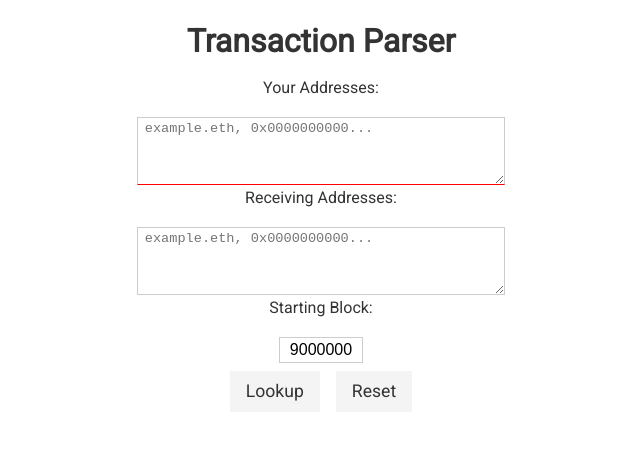
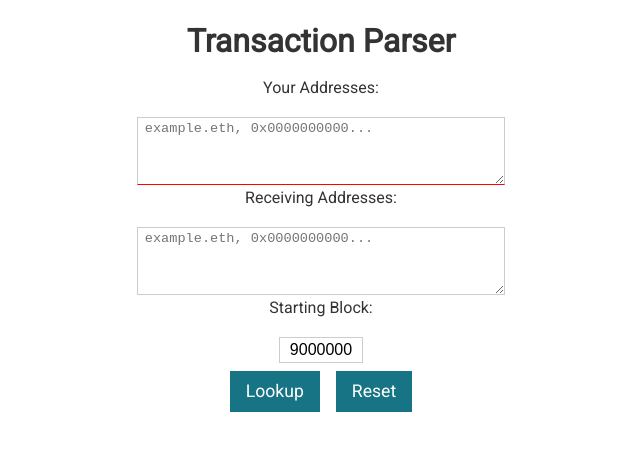
Before and after one commit to Flash-Git/Parser, a React app: page / in a window 1280 px wide. Shown: the top 450 px of the page, without its empty margins (319-959 px from the left). Built offline with nearby package versions, Linux system fonts and the light colour scheme.

Commit message:
Disabled submit button while updating inputs

```diff
--- a/src/components/parsers/ParserTxLookup.tsx
+++ b/src/components/parsers/ParserTxLookup.tsx
@@ -268,6 +268,7 @@ const ParserTxLookup: FC<Props> = ({
             fontSize: "0.85rem",
             maxWidth: "27em",
             marginBottom: "0",
+            // borderBottom: "1px solid transparent",
             ...borderStyle(addressesValid, addressesLoading)
           }}
         />
@@ -285,6 +286,7 @@ const ParserTxLookup: FC<Props> = ({
             fontSize: "0.85rem",
             maxWidth: "27em",
             marginBottom: "0",
+            // borderBottom: "1px solid transparent",
             ...borderStyle(receivingAddressesValid, receivingAddressesLoading)
           }}
         />
@@ -299,6 +301,7 @@ const ParserTxLookup: FC<Props> = ({
           onChange={e => setStartBlock(e.target.value)}
           style={{
             marginBottom: "0",
+            // borderBottom: "1px solid transparent",
             ...borderStyle(startBlockValid, startBlockLoading)
           }}
         />
@@ -306,10 +309,18 @@ const ParserTxLookup: FC<Props> = ({
         {submitted && <Error msg={startBlockError} />}
 
         <div className="center text-center">
-          <button className="btn m" type="submit">
+          <button
+            className={"btn btn-primary m"}
+            type="submit"
+            disabled={
+              addressesCount.current !== 0 ||
+              receivingAddressesCount.current !== 0 ||
+              startBlockCount.current !== 0
+            }
+          >
             Lookup
           </button>
-          <button className="btn m" onClick={() => resetType()}>
+          <button className="btn btn-primary m" onClick={() => resetType()}>
             Reset
           </button>
         </div>
```
